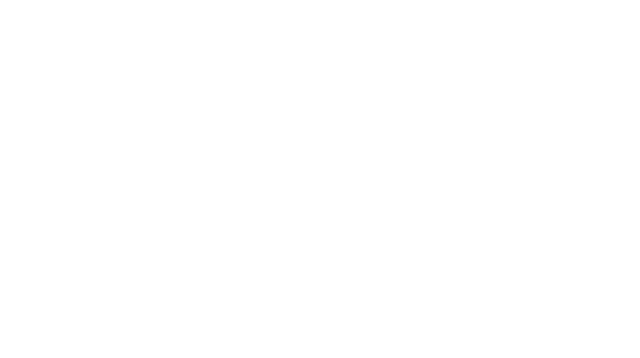
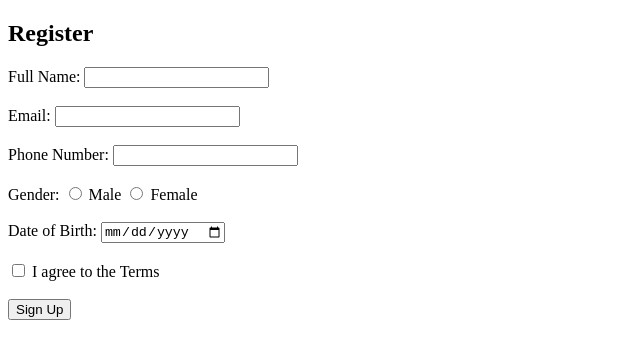
Before and after one commit to 2mayor/footwears, a plain HTML site: page htmlform/index.html in a window 1280 px wide. Shown: the whole page, without its empty margins (0-640 px from the left). Drawn offline with Linux system fonts and the light colour scheme.

Commit message:
add form

```diff
--- a/htmlform/index.html
+++ b/htmlform/index.html
@@ -3,9 +3,40 @@
 <head>
   <meta charset="UTF-8">
   <meta name="viewport" content="width=device-width, initial-scale=1.0">
-  <title>form html</title>
+  <title>html form</title>
 </head>
 <body>
+  <form>
+<form action="/register" method="POST">
+  <h2>Register</h2>
+
+  <label for="fullname">Full Name:</label>
+  <input type="text" id="fullname" name="fullname" required>
+</br>
+</br>
+  <label for="email">Email:</label>
+  <input type="email" id="email" name="email" required>
+</br></br>
+<label for="number">Phone Number:</label>
+<input type="number" required></br>
+</br>
+  <label for="gender">Gender:</label>
+  <input type="radio" id="male" name="gender" value="male"> Male
+  <input type="radio" id="female" name="gender" value="female"> Female
+</br>
+</br>
+<label for="dob">Date of Birth:</label>
+<input type="date" required></br>
+</br>
+
+  <label>
+    <input type="checkbox" name="terms"> I agree to the Terms
+  </label>
+</br>
+</br>
+
+  <button type="submit">Sign Up</button>
+</form>
 
 </body>
 </html>
```
